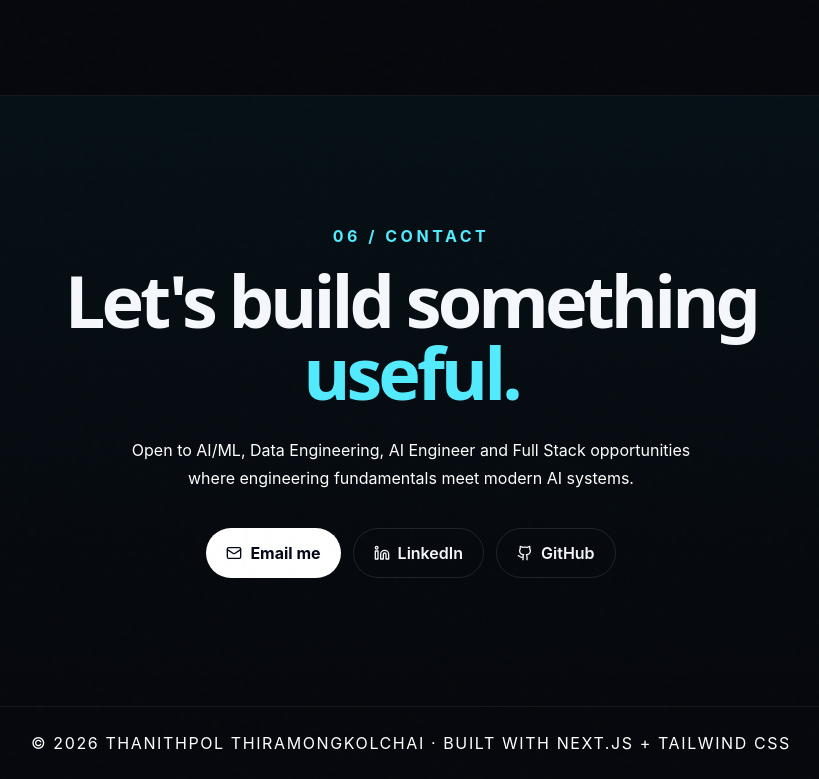
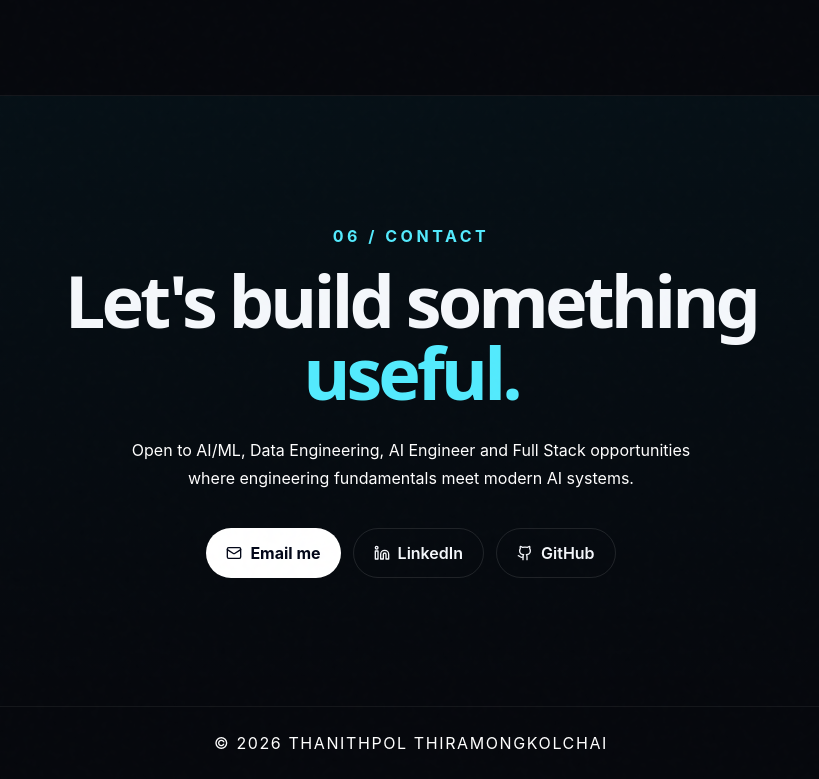
Before and after one commit to thanithpol2545/my-portfolio, a Next.js app: page / in a window 1280 px wide. Shown: the part 6779-7558 px from the top of the page, without its empty margins (229-1048 px from the left). Built offline with nearby package versions, Linux system fonts and the light colour scheme.

Commit message:
content: remove tech credit from footer

```diff
--- a/app/page.tsx
+++ b/app/page.tsx
@@ -56,6 +56,6 @@ export default function Home() {
     <section id="recognition" className="mx-auto max-w-6xl px-5 pb-24 lg:px-8"><Label>05 / Recognition</Label><div className="grid gap-px overflow-hidden rounded-3xl border border-white/[.07] bg-white/[.07] sm:grid-cols-2 lg:grid-cols-4">{awards.map(([a,b,c,img])=><div key={a} className="bg-[#0a0f17] p-6"><Trophy size={18} className="text-cyan-300"/><div className="mt-5 font-display text-xl font-bold text-white">{a}</div><div className="mt-2 text-base font-semibold text-white">{b}</div>{img ? <img src={`/${img}`} alt={b} className="mt-3 w-full rounded-xl border border-white/[.07] object-cover"/> : <div className="mt-2 text-base leading-4 text-white">{c}</div>}</div>)}</div></section>
 
     <section id="contact" className="relative border-t border-white/[.06] bg-gradient-to-b from-cyan-400/[.04] to-transparent"><div className="mx-auto max-w-4xl px-5 py-32 text-center lg:px-8"><Label>06 / Contact</Label><h2 className="font-display text-5xl font-bold tracking-[-.055em] sm:text-7xl">Let&apos;s build something <span className="text-cyan-300">useful.</span></h2><p className="mx-auto mt-7 max-w-xl text-base leading-7 text-white sm:text-base">Open to AI/ML, Data Engineering, AI Engineer and Full Stack opportunities where engineering fundamentals meet modern AI systems.</p><div className="mt-9 flex flex-wrap justify-center gap-3"><a href="mailto:thanipol2545@gmail.com" className="inline-flex items-center gap-2 rounded-full bg-white px-5 py-3 text-base font-bold text-slate-950"><Mail size={16}/> Email me</a><a href="https://www.linkedin.com/in/thanithpol-thiramongkolchai-2103151a8/" target="_blank" rel="noreferrer" className="inline-flex items-center gap-2 rounded-full border border-white/10 px-5 py-3 text-base font-semibold"><Linkedin size={16}/> LinkedIn</a><a href="https://github.com/thanithpol2545" target="_blank" rel="noreferrer" className="inline-flex items-center gap-2 rounded-full border border-white/10 px-5 py-3 text-base font-semibold"><Github size={16}/> GitHub</a></div></div></section>
-    <footer className="border-t border-white/[.06] py-6 text-center text-base uppercase tracking-widest text-white">© {new Date().getFullYear()} Thanithpol Thiramongkolchai · Built with Next.js + Tailwind CSS</footer>
+    <footer className="border-t border-white/[.06] py-6 text-center text-base uppercase tracking-widest text-white">© {new Date().getFullYear()} Thanithpol Thiramongkolchai</footer>
   </main>;
 }
```
